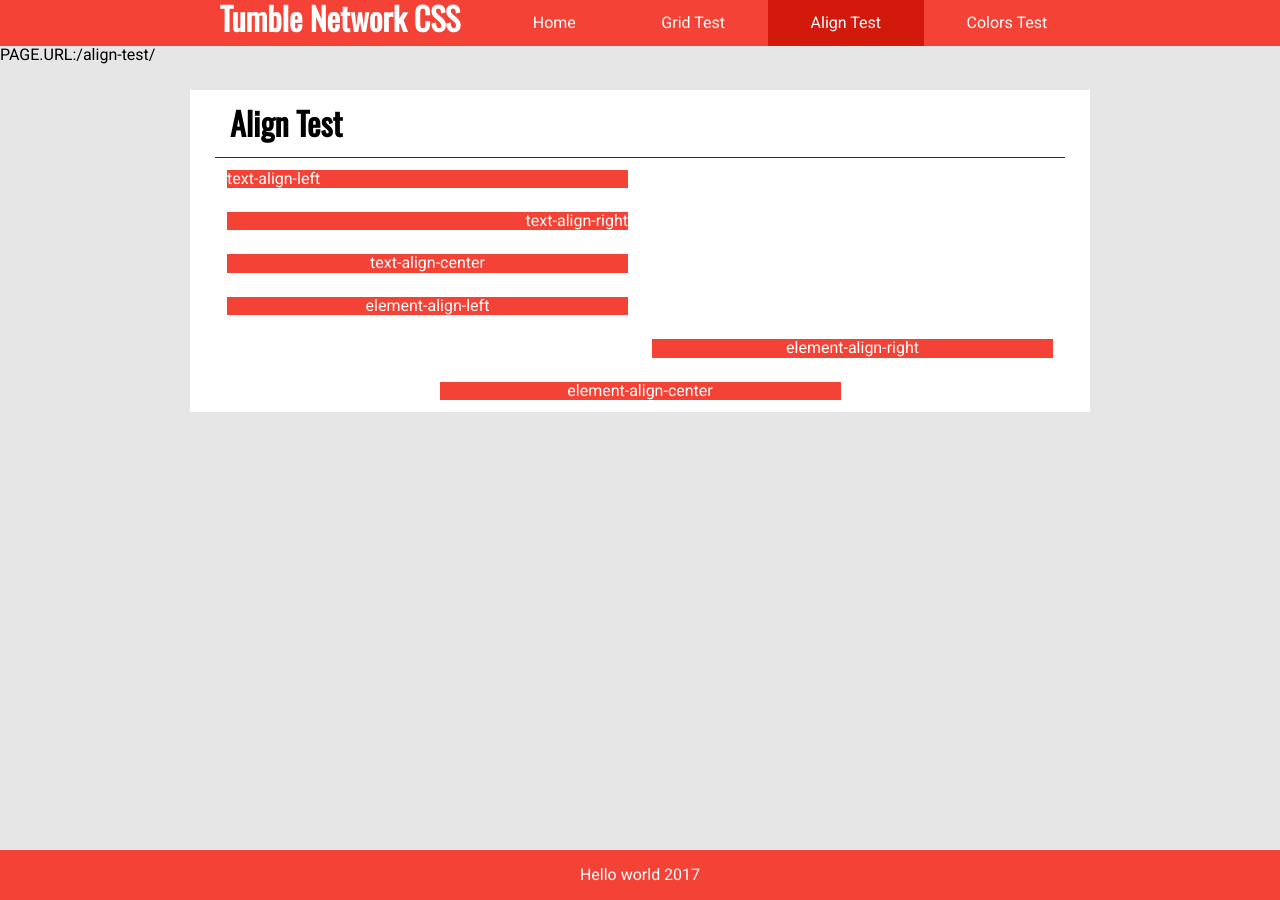
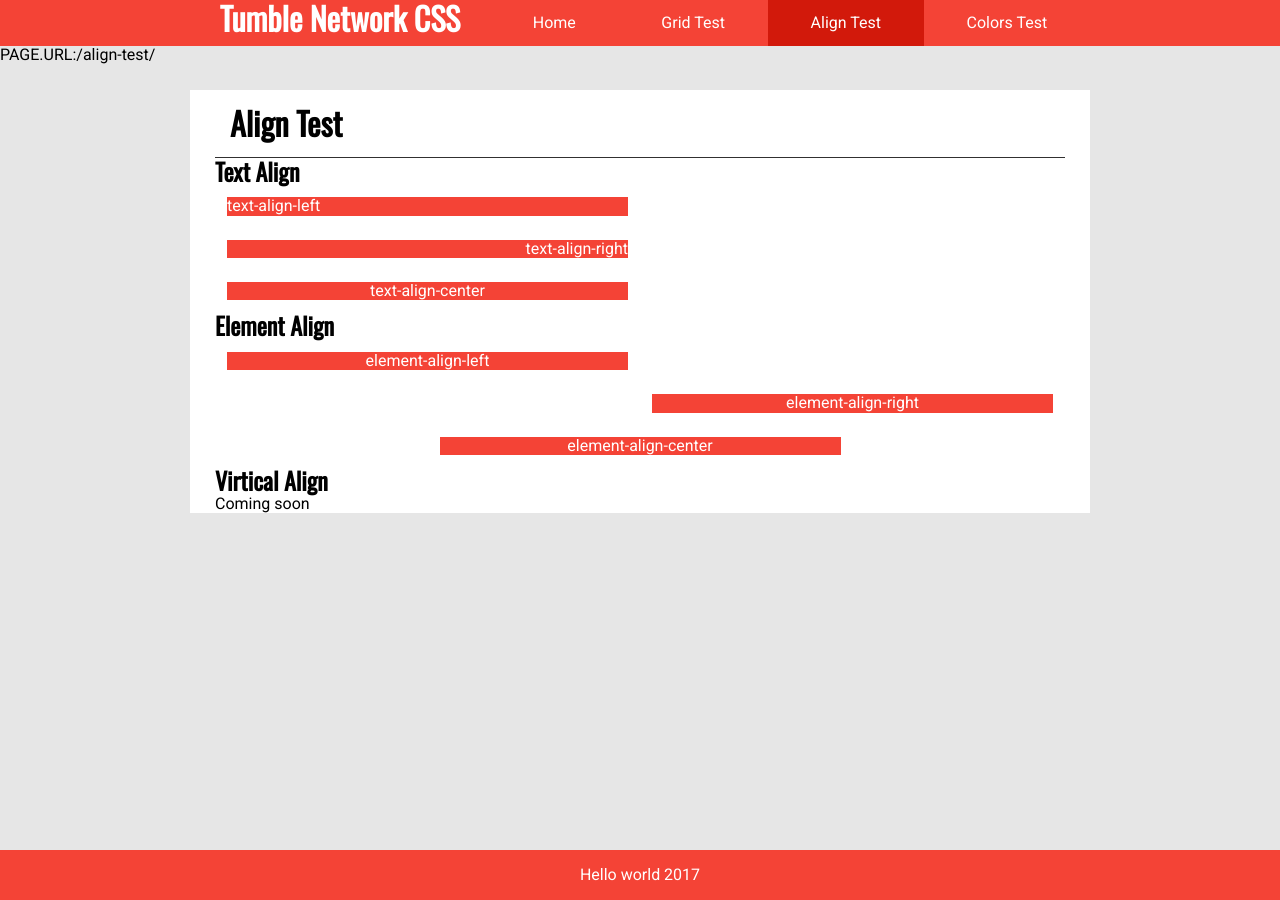
Before and after one commit to tumblenet/tumblenet-css, a Jekyll site: the page built from align-test.html, in a window 1280 px wide. Built offline with Jekyll 4.4.1, drawn with Linux system fonts in a browser that asks for light colours.

Commit message:
broken tests up into sections

```diff
--- a/align-test.html
+++ b/align-test.html
@@ -2,7 +2,7 @@
 layout: page
 title: Align Test
 ---
-
+<h2>Text Align</h2>
 {% for i in (1..3) %}
 {% capture alignment %}{% cycle 'left','right','center' %}{% endcapture %}
 <div class="tn-row">
@@ -14,6 +14,7 @@ text-align-{{alignment}}
 </div>
 {% endfor %}
 
+<h2>Element Align</h2>
 {% for i in (1..3) %}
 {% capture alignment %}{% cycle 'left','right','center' %}{% endcapture %}
 <div class="tn-row">
@@ -24,3 +25,6 @@ element-align-{{alignment}}
 </div>
 </div>
 {% endfor %}
+
+<h2>Virtical Align</h2>
+<p>Coming soon</p>
--- a/grid-test.html
+++ b/grid-test.html
@@ -3,7 +3,7 @@ layout: page
 title: Grid Test
 ---
 
-
+<h2>Main Grid sizes</h2>
   {% for i in (1..site.data.css.max.col) %}
 <div class="tn-row">
   {% for j in (1..i) %}
@@ -14,7 +14,7 @@ title: Grid Test
 </div>
   {% endfor %}
 
-
+<h2>All Grid sizes</h2>
 {% for a in (1..site.data.css.max.col) %}
 <div class="tn-row">
 {% for b in (1..site.data.css.max.col) %}
```
